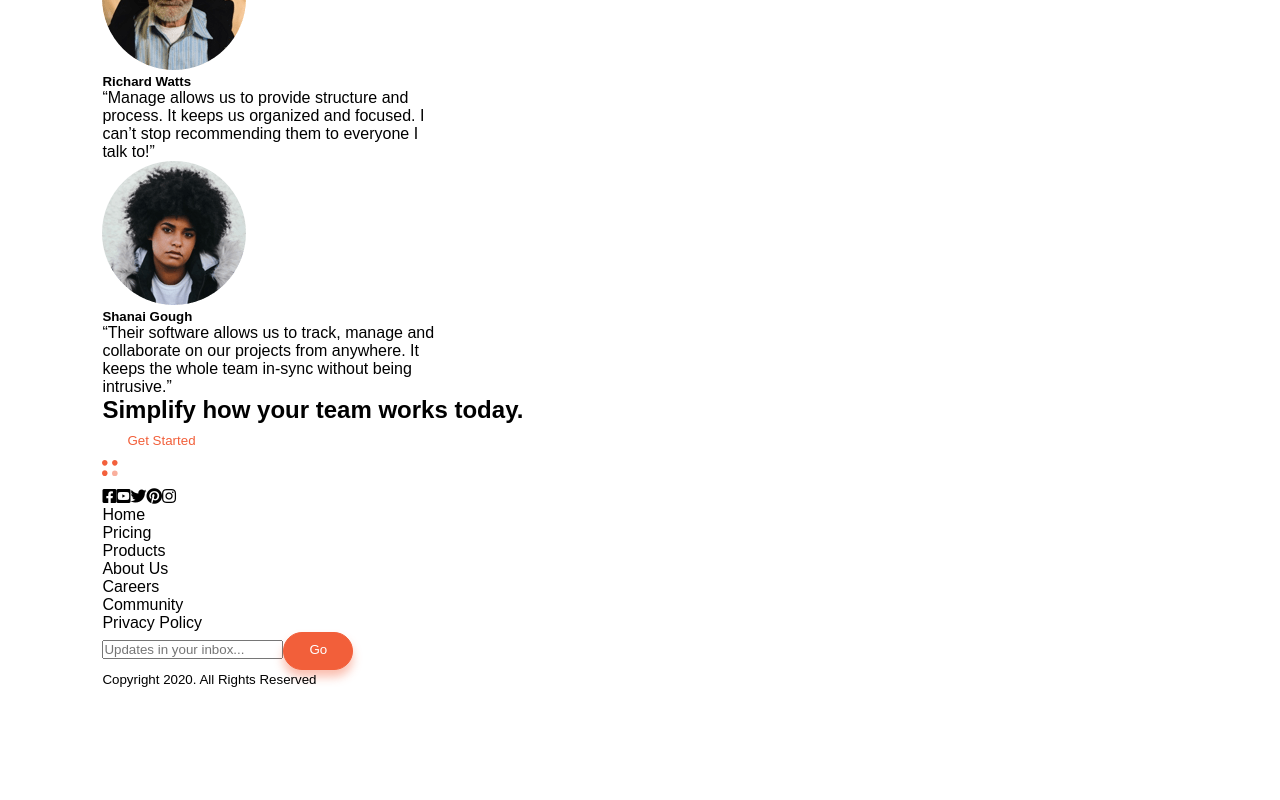
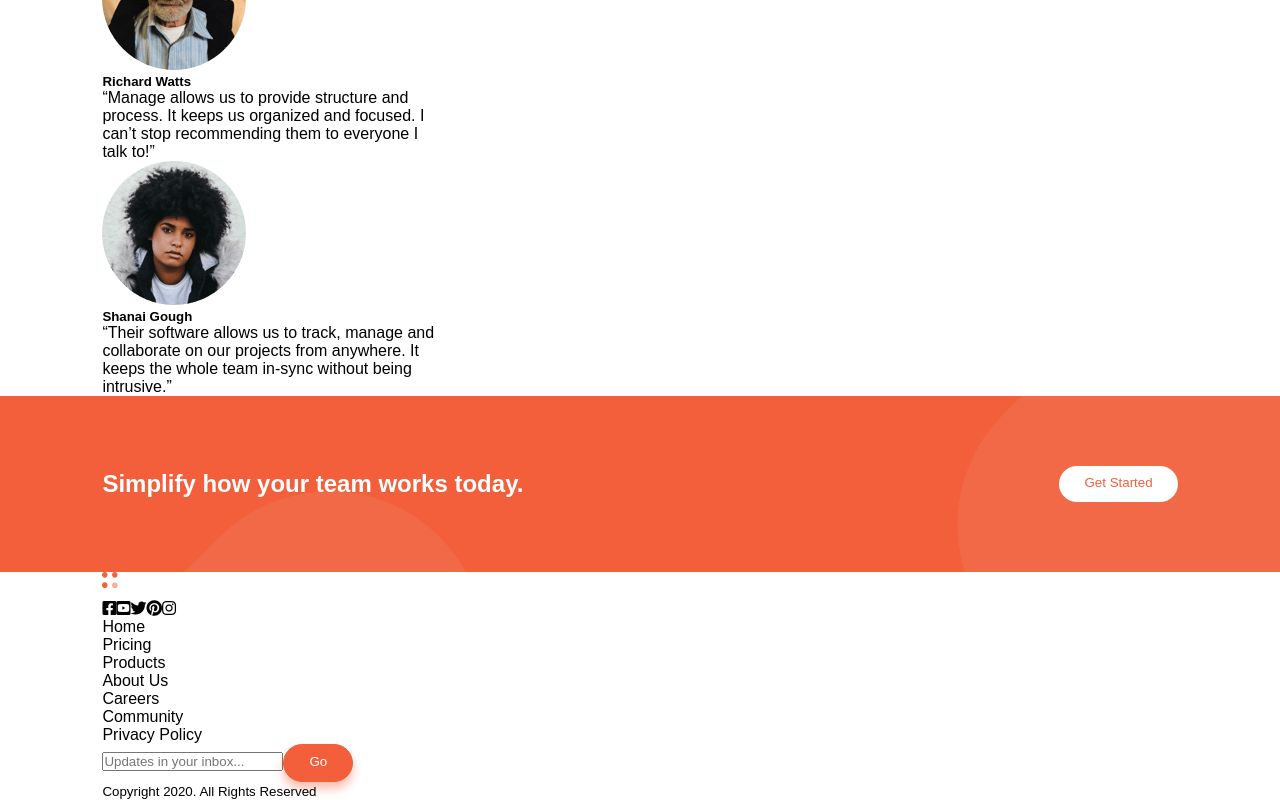
Before and after one commit to MilitusInnocent/manage-landing-page, a React (Create React App) app: page / in a window 1280 px wide. Shown: the part 1539-2339 px from the top of the page. Before the commit the page ends 2227 px from the top, so only its background shows below. Built offline with nearby package versions, Linux system fonts and the light colour scheme; a web font is replaced by a local one.

Commit message:
Desktop CTA

```diff
--- a/src/App.scss
+++ b/src/App.scss
@@ -1,7 +1,8 @@
 @import 'styles/global';
 @import 'styles/themes';
 @import 'styles/typography';
+@import 'styles/button';
 //@import 'styles/navbar';
 @import 'styles/header';
+@import 'styles/cta';
 //@import 'styles/footer';
-@import 'styles/button';
--- /dev/null
+++ b/src/styles/_cta.scss
@@ -0,0 +1,27 @@
+.cta {
+    display: flex;
+    position: relative;
+    align-items: center;
+    justify-content: space-between;
+    background-color: $orange;
+    color: white;
+    width: calc(100% + 16vw);
+    left: -8vw;
+    padding: 70px 8vw;
+
+    &::before {
+        content: '';
+        position: absolute;
+        top: 0; bottom: 0; left: 0; right: 0;
+        background-image: url(../images/bg-simplify-section-desktop.svg);
+    }
+
+    &__heading {
+        max-width: 50%;
+    }
+
+    .btn--white {
+        position: relative;
+        z-index: 3;
+    }
+}
```
